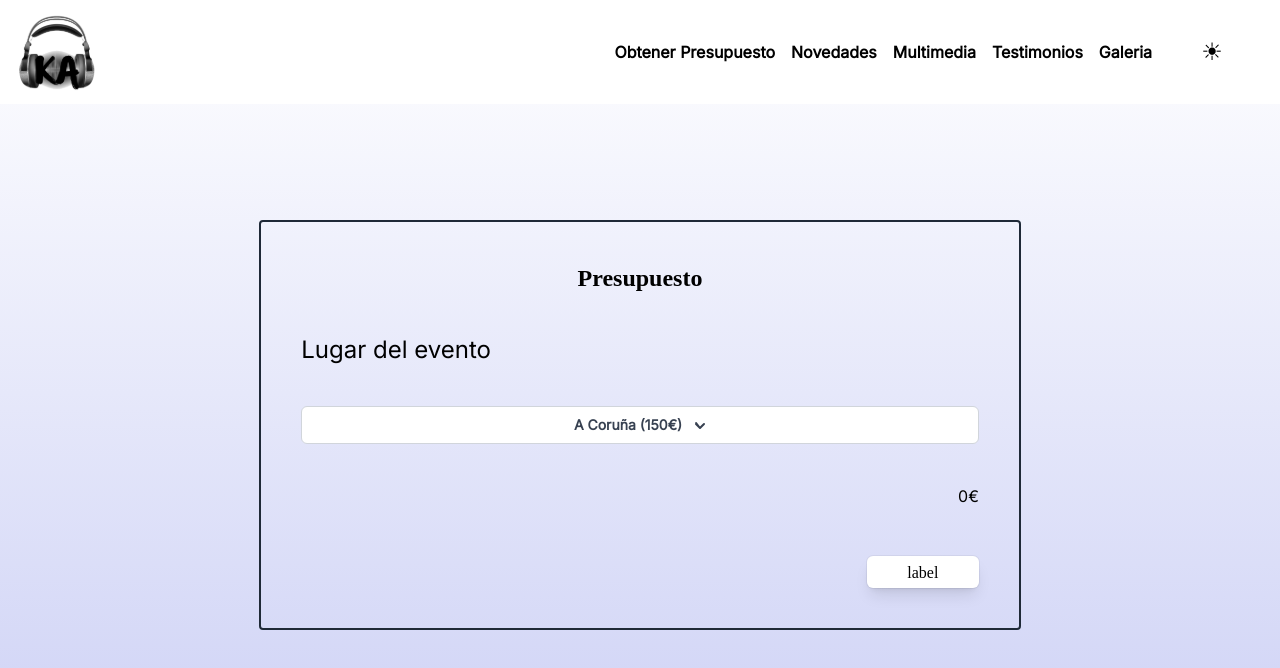
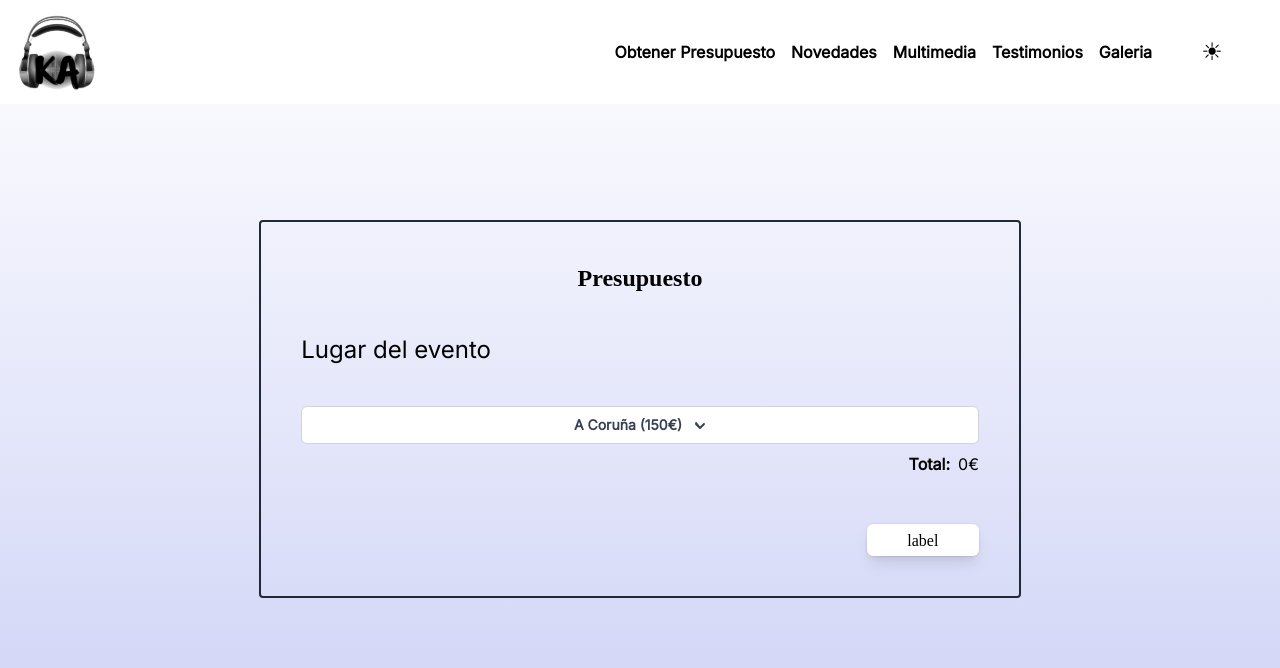
Before and after one commit to gabrielmoris/bertokeys, a Next.js app: page / in a window 1280 px wide. Shown: the top 668 px of the page. Built offline with nearby package versions, Linux system fonts and the light colour scheme; a web font is replaced by a local one.

Commit message:
show invoice

```diff
--- a/components/header.tsx
+++ b/components/header.tsx
@@ -44,7 +44,7 @@ export const Header = () => {
   };
 
   return (
-    <header className="overflow-x-hidden overflow-y-hidden sticky top-0">
+    <header className="overflow-x-hidden overflow-y-hidden sticky top-0 z-50">
       <section className="dark:bg-gray-800 bg-[#ffffff] shadow md:shadow sm:flex sm:justify-between sm:px-4 sm:py-3 sm:items-center">
         <div className="flex h-18 items-center justify-between px-4 py-3 sm:p-0">
           <div className="w-20 h-20">
--- a/components/sections/presupuesto/factura.tsx
+++ b/components/sections/presupuesto/factura.tsx
@@ -1,3 +1,24 @@
-export const Factura = () => {
-  return <div>holi</div>;
+const removePriceFromOption = (inputString: string) => {
+  const pattern = /\(\d+€\)/g;
+  const result = inputString.replace(pattern, "");
+  return result;
 };
+
+export const Factura = ({ userSelections }: any) => {
+  return (
+    <div>
+      {userSelections.map((selection: { option: string; valueOfOption: number; title: string }) => {
+        return (
+          <section key={selection.title + selection.option}>
+            <p className="font-bold text-md">{selection.title}</p>
+
+            <section className="flex justify-between flex-row mb-5 border-b border-dotted border-black dark:border-white opacity-60">
+              <div className="font-light text-sm">{removePriceFromOption(selection.option)}</div>
+              <div className="font-light text-sm">{selection.valueOfOption}€</div>
+            </section>
+          </section>
+        );
+      })}
+    </div>
+  );
+};
--- a/components/sections/presupuesto/index.tsx
+++ b/components/sections/presupuesto/index.tsx
@@ -104,8 +104,15 @@ export const Presupuesto = () => {
       id="presupuesto"
     >
       <p className="font-zendots text-xl md:text-2xl font-bold text-center m-10">Presupuesto</p>
-      {stage < 10 ? <Dropdown key={stage} options={options[stage]} onChange={handleDropdownChange} title={titles[stage]} /> : <Factura />}
-      <div className="w-full mt-10 flex justify-end">{budget}€</div>
+      {stage < 10 ? (
+        <Dropdown key={stage} options={options[stage]} onChange={handleDropdownChange} title={titles[stage]} />
+      ) : (
+        <Factura userSelections={userSelections} />
+      )}
+      <p className="w-full mt-2 flex justify-end">
+        <span className="font-bold text-md px-2">Total:</span>
+        {budget}€
+      </p>
       <div className="mt-10 flex w-full justify-end">
         <Button btnFunction={handleBtnClick} btnLabel={stage < 10 ? "label" : "Enviar"} />
       </div>
```
